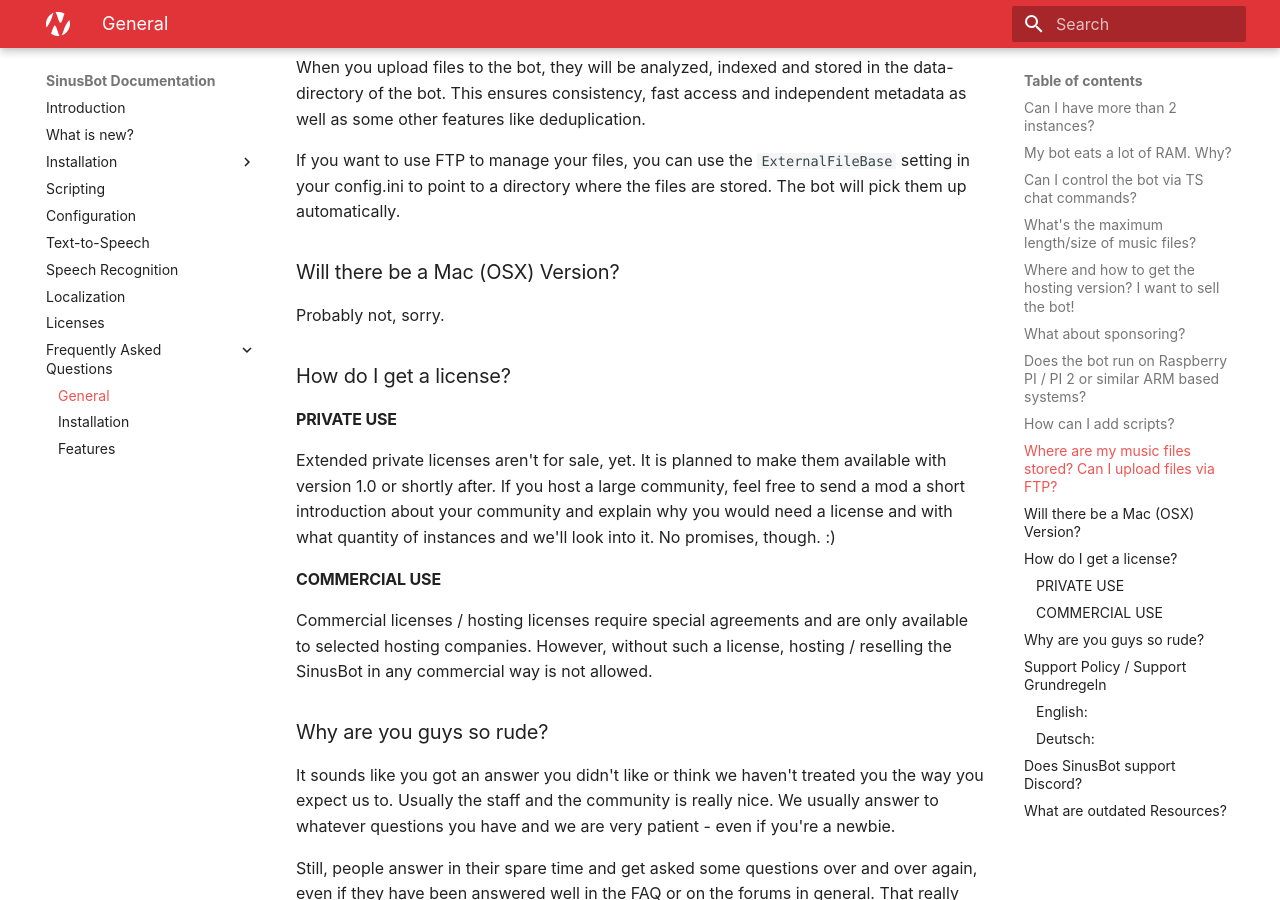
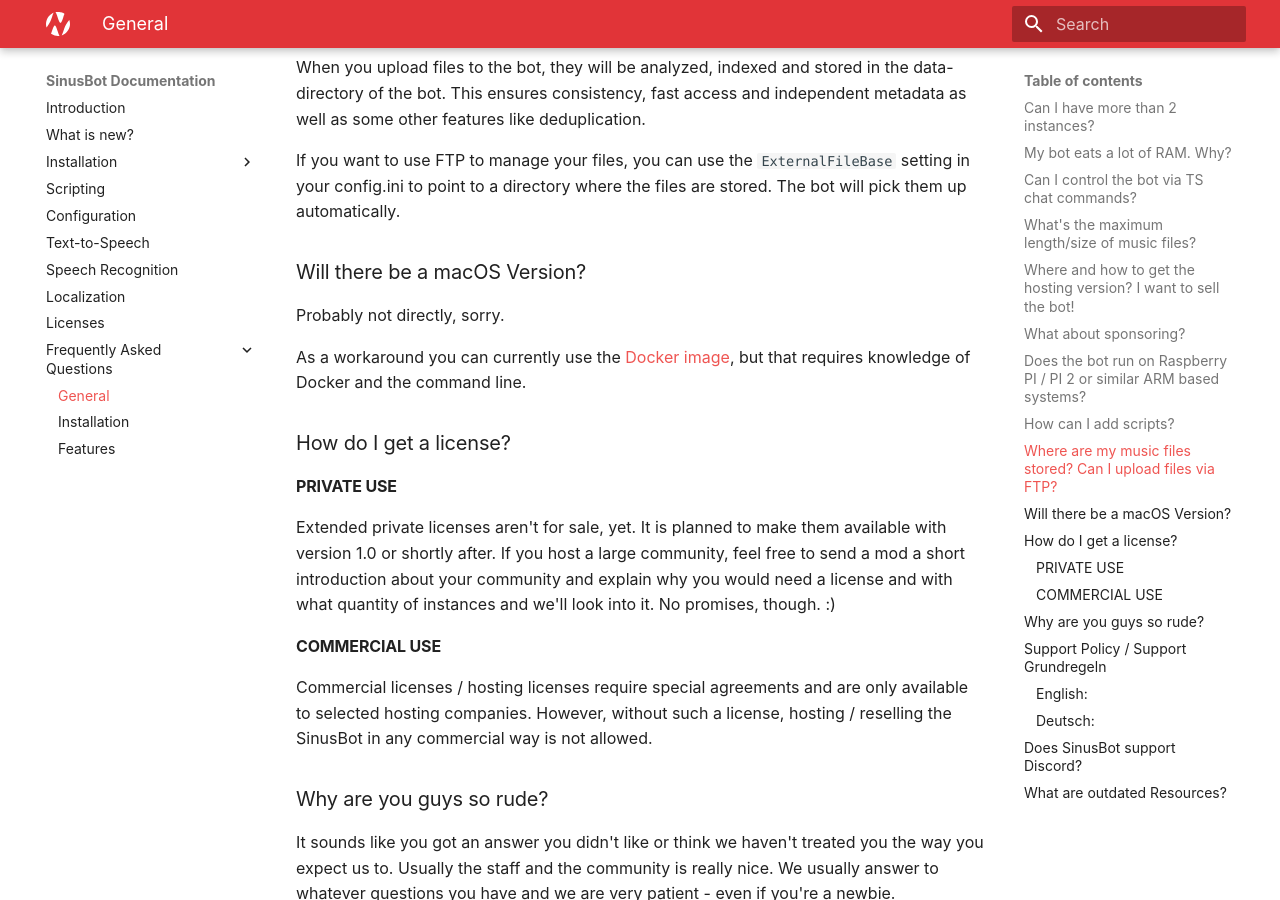
Before and after one commit to SinusBot/docs, an MkDocs documentation site: the page built from docs/faq/general.md, in a window 1280 px wide and 900 px high, scrolled down 1754 px. Built offline with MkDocs 1.6.1 and Material for MkDocs 9.7.7, drawn with Linux system fonts in a browser that asks for light colours.

Commit message:
feat: added notes for the Docker version (macOS)

```diff
--- a/docs/faq/general.md
+++ b/docs/faq/general.md
@@ -47,9 +47,11 @@
 
 If you want to use FTP to manage your files, you can use the `ExternalFileBase` setting in your config.ini to point to a directory where the files are stored. The bot will pick them up automatically.
 
-### Will there be a Mac (OSX) Version?
+### Will there be a macOS Version?
 
-Probably not, sorry.
+Probably not directly, sorry.
+
+As a workaround you can currently use the [Docker image](https://hub.docker.com/r/sinusbot/docker), but that requires knowledge of Docker and the command line.
 
 ### How do I get a license?
 
```
